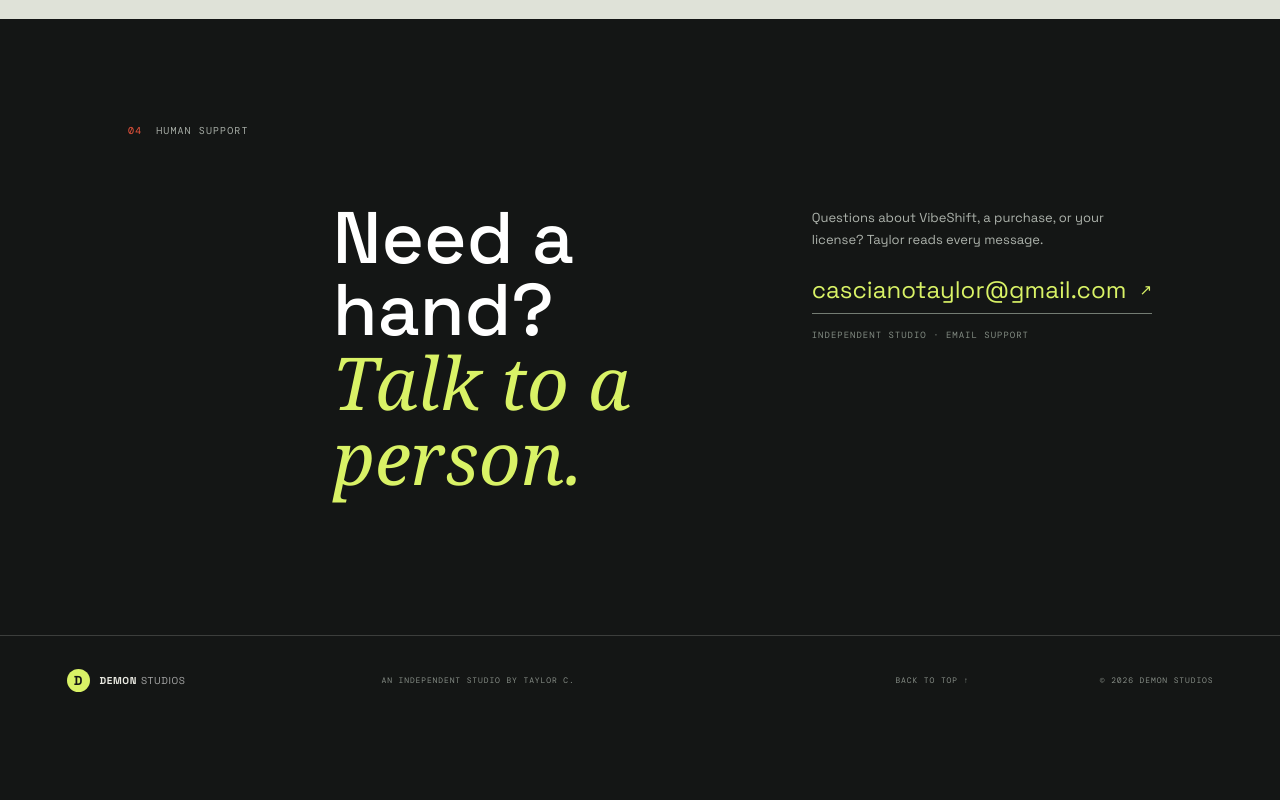
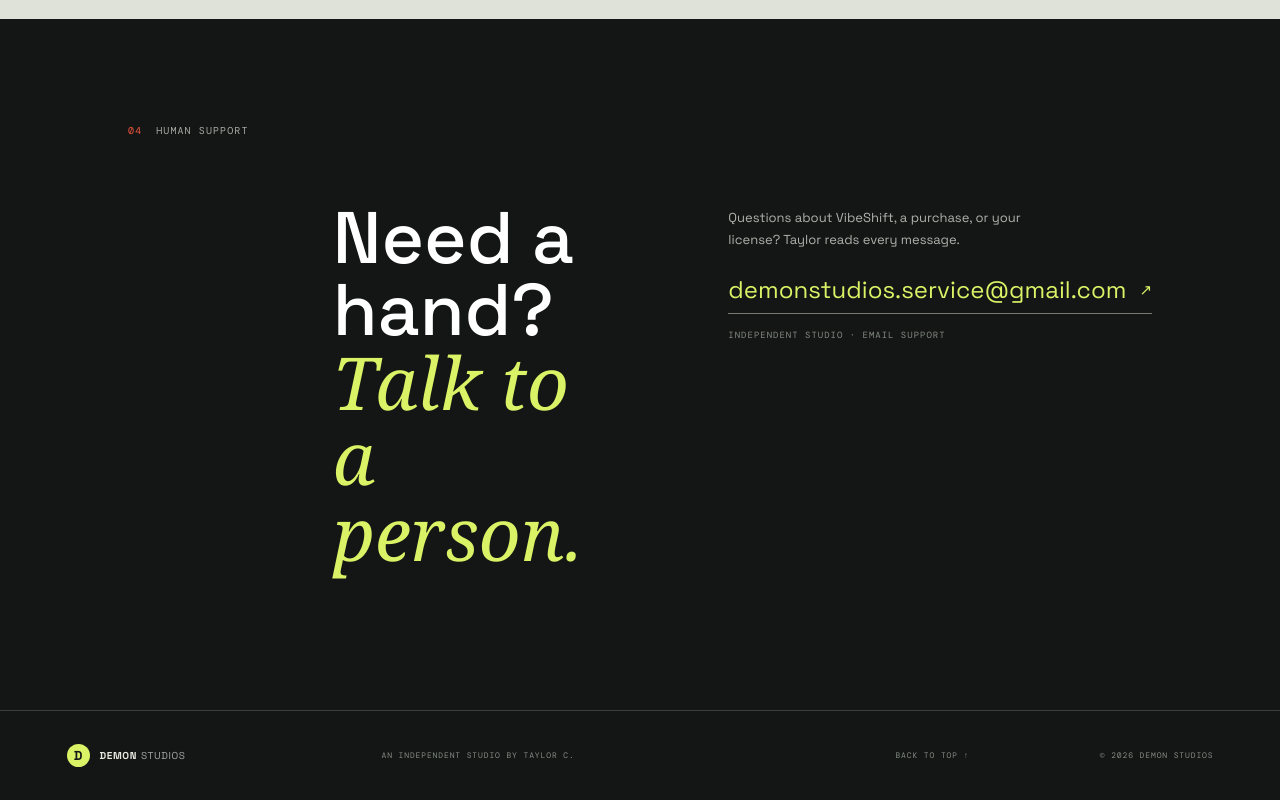
Before and after one commit to darkdemon121/Demon-Studios, a website: page index.html in a window 1280 px wide. Shown: the part 4790-5590 px from the top of the page. Before the commit the page ends 5515 px from the top, so only its background shows below. Drawn offline with nearby package versions, Linux system fonts and the light colour scheme.

Commit message:
Update Demon Studios support email

```diff
--- a/index.html
+++ b/index.html
@@ -21,7 +21,7 @@
       <a href="#license">License</a>
       <a href="#support">Support</a>
     </nav>
-    <a class="header-contact" href="mailto:cascianotaylor@gmail.com">Get in touch <span aria-hidden="true">↗</span></a>
+    <a class="header-contact" href="mailto:demonstudios.service@gmail.com">Get in touch <span aria-hidden="true">↗</span></a>
   </header>
 
   <main id="top">
@@ -220,7 +220,7 @@ Write once in Markdown. Turn your draft into **clean HTML** for a newsletter, CM
             <li><strong>Questions or termination.</strong> Contact support with license questions. You may stop using the software at any time; access may be suspended for a material breach of these terms.</li>
           </ol>
           <p class="license-note">This is a starter draft, not legal advice. Have a qualified lawyer review it before accepting payments or presenting it as binding terms. Add your business jurisdiction and any required consumer, privacy, refund, and subscription terms before launch.</p>
-          <a class="text-link" href="mailto:cascianotaylor@gmail.com?subject=License%20question">Ask about a license <span aria-hidden="true">↗</span></a>
+          <a class="text-link" href="mailto:demonstudios.service@gmail.com?subject=License%20question">Ask about a license <span aria-hidden="true">↗</span></a>
         </div>
       </div>
     </section>
@@ -231,7 +231,7 @@ Write once in Markdown. Turn your draft into **clean HTML** for a newsletter, CM
         <h2>Need a hand?<br><em>Talk to a person.</em></h2>
         <div class="support-action">
           <p>Questions about VibeShift, a purchase, or your license? Taylor reads every message.</p>
-          <a class="email-link" href="mailto:cascianotaylor@gmail.com">cascianotaylor@gmail.com <span aria-hidden="true">↗</span></a>
+          <a class="email-link" href="mailto:demonstudios.service@gmail.com">demonstudios.service@gmail.com <span aria-hidden="true">↗</span></a>
           <span class="response-note">INDEPENDENT STUDIO · EMAIL SUPPORT</span>
         </div>
       </div>
```
